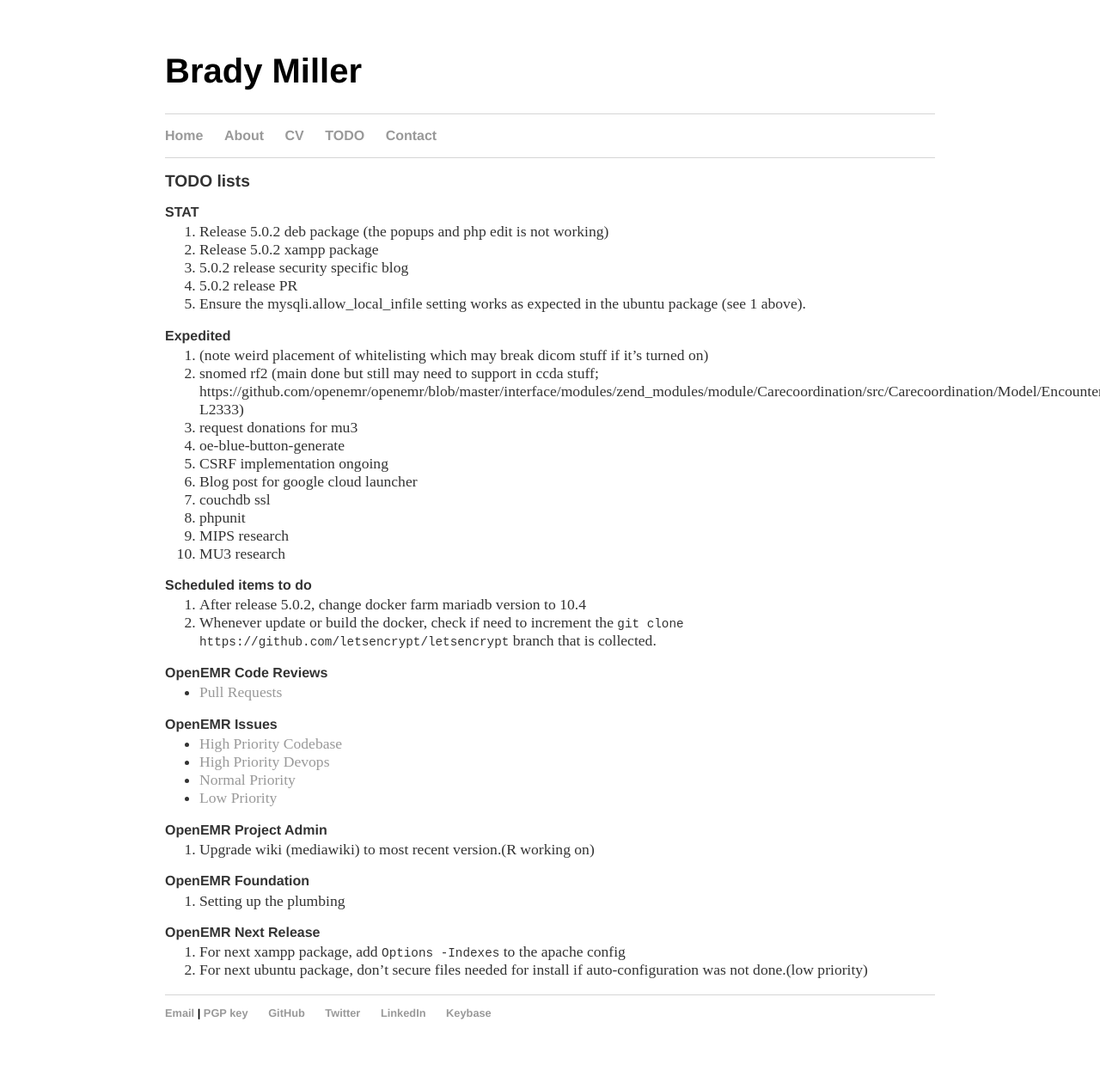
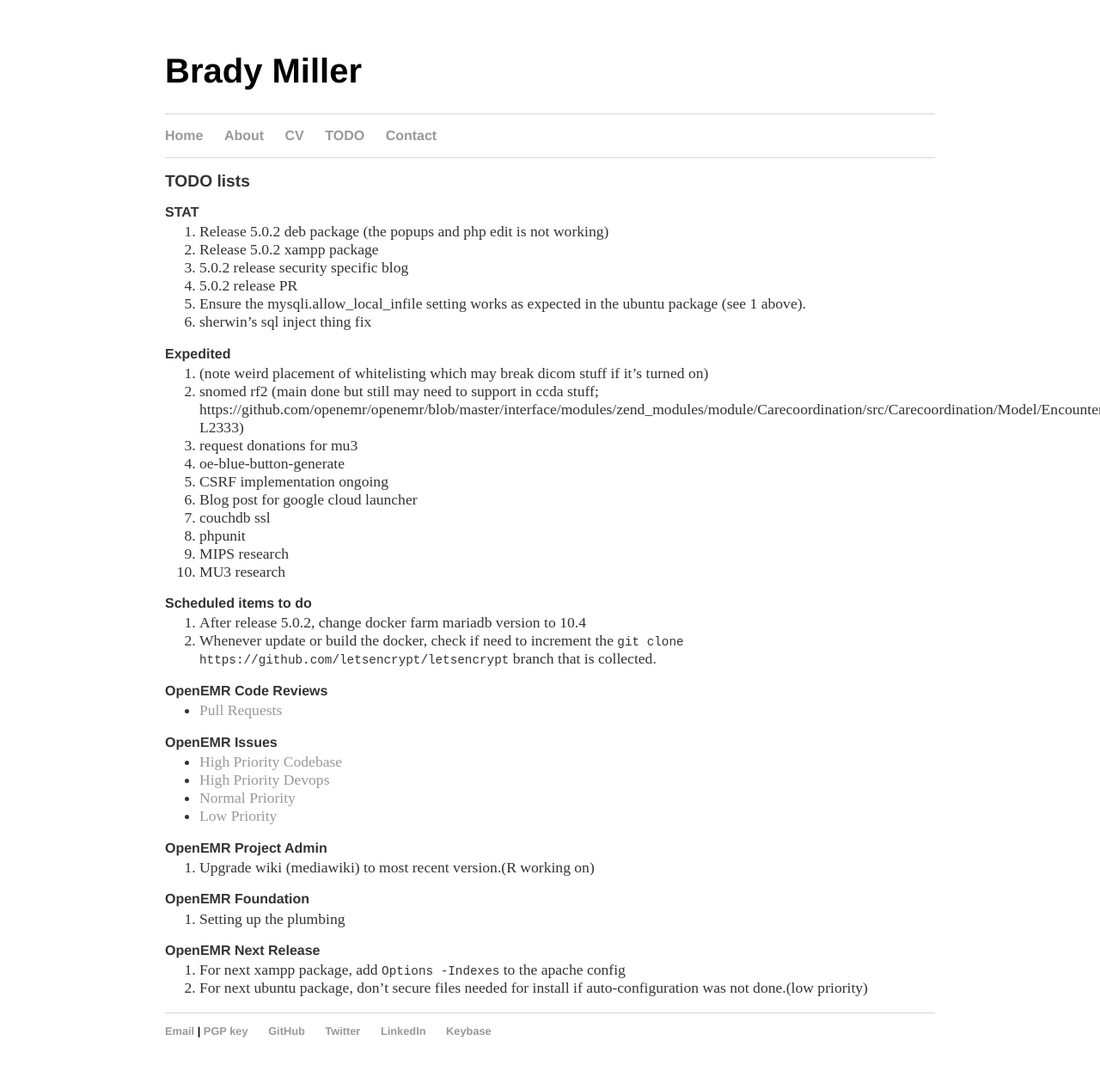
Before and after one commit to bradymiller/bradymiller.github.io, a Jekyll site: the page built from todo/index.md, in a window 1280 px wide. Shown: the whole page at 86% size. Built offline with Jekyll 4.4.1, drawn with Linux system fonts in a browser that asks for light colours; our own code applies the rules of GitHub Pages for plain Markdown files; before the commit the page ends 1246 px from its top, so only the background shows below that.

Commit message:
Update index.md

```diff
--- a/todo/index.md
+++ b/todo/index.md
@@ -9,6 +9,7 @@
 1. 5.0.2 release security specific blog
 1. 5.0.2 release PR
 1. Ensure the mysqli.allow_local_infile setting works as expected in the ubuntu package (see 1 above).
+1. sherwin's sql inject thing fix
 
 ### Expedited
 1. (note weird placement of whitelisting which may break dicom stuff if it's turned on)
```
